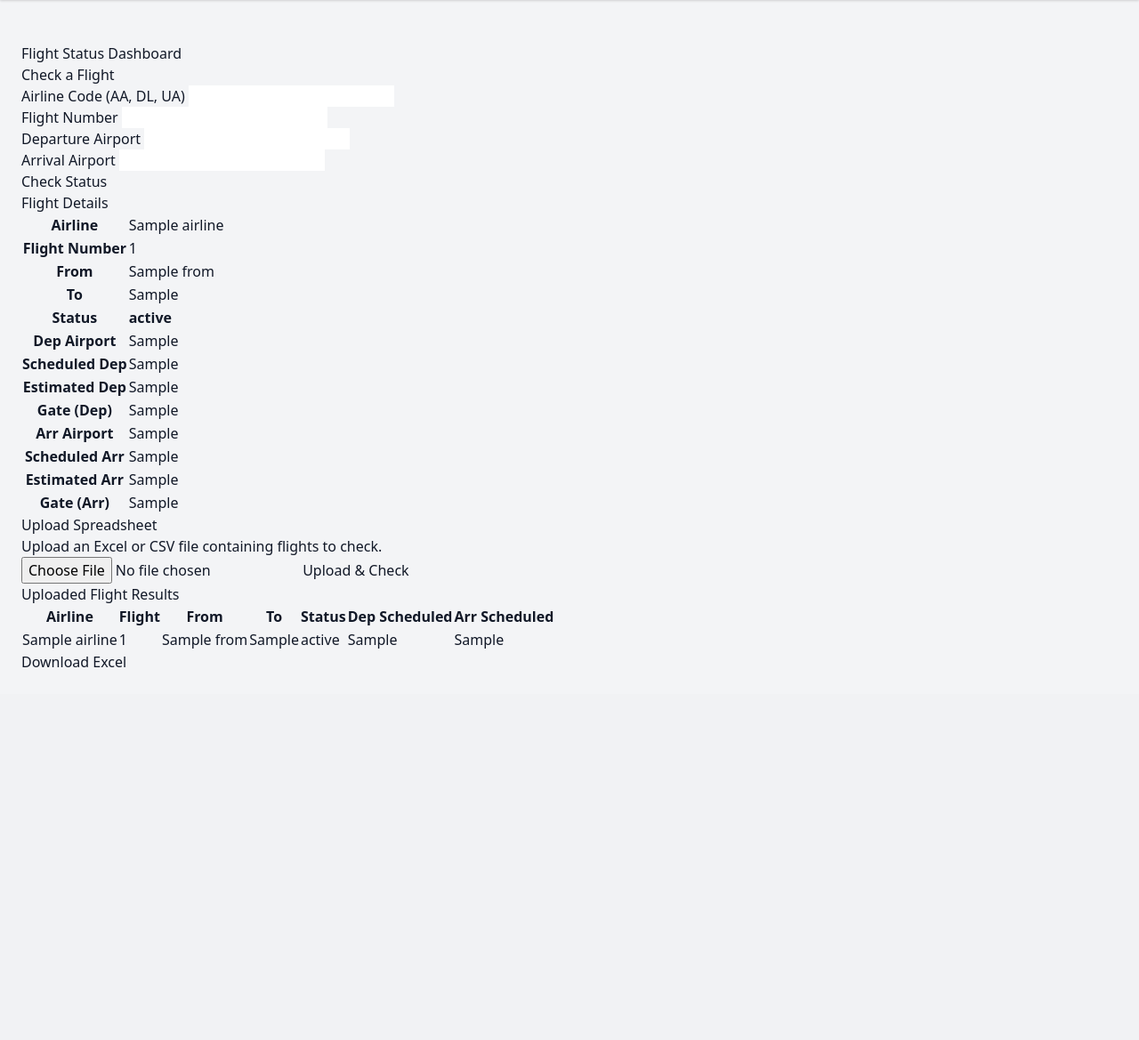
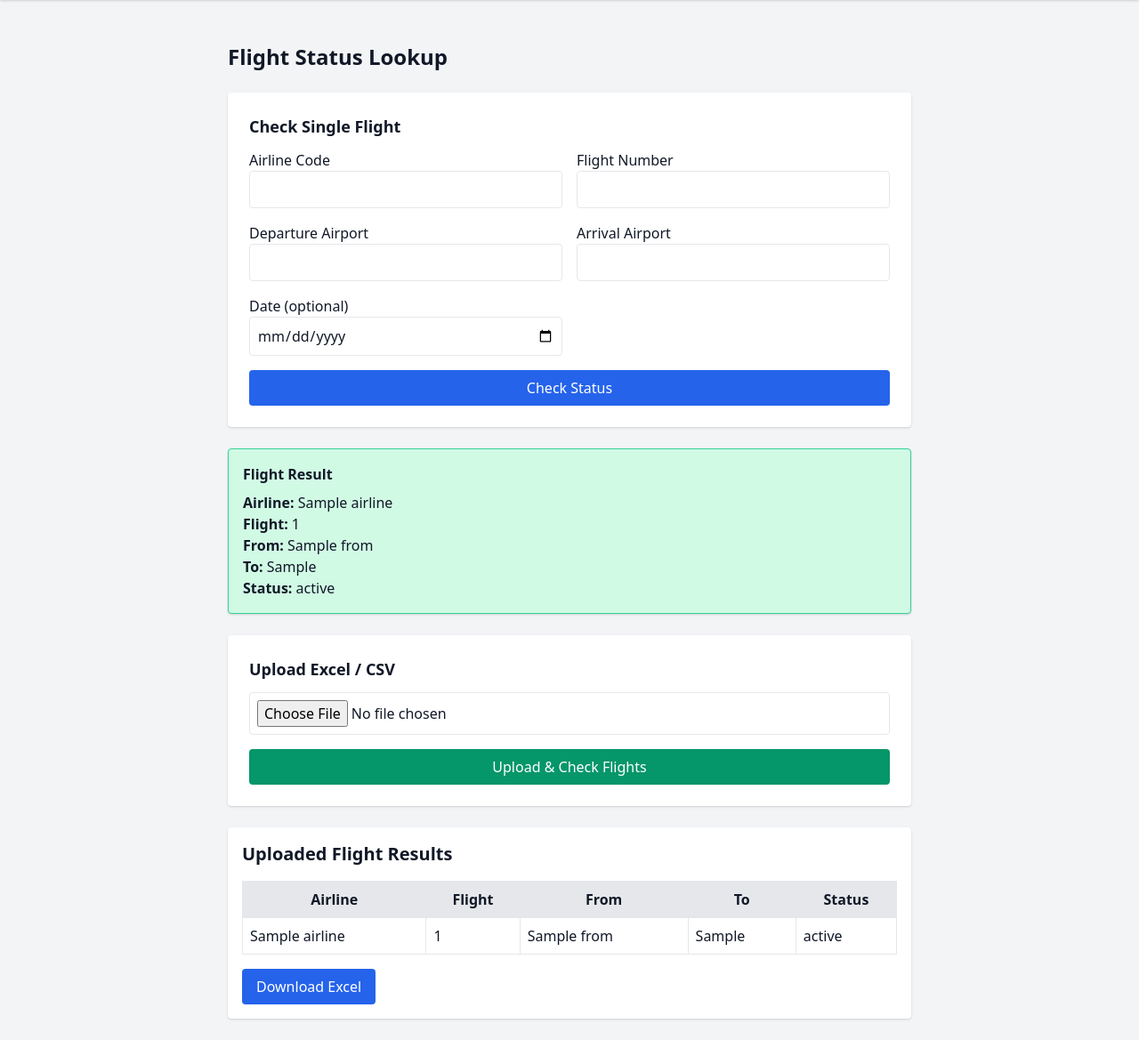
Before and after one commit to tripmakur/tripmakur, a Flask app: template templates/flight_status.html in a window 1280 px wide. Shown: the part 64-1233 px from the top of the page at 89% size. Before the commit the page ends 814 px from the top, so only its background shows below. Run offline with Flask 3, Linux system fonts and the light colour scheme; the template is opened without the code that fills it: most values are stand-ins (such as "Sample title", 1, 10 or a date in 2020).

Commit message:
Update flight_status.html

```diff
--- a/templates/flight_status.html
+++ b/templates/flight_status.html
@@ -1,109 +1,113 @@
 {% extends "base.html" %}
 {% block content %}
 
-<h1 class="page-title">Flight Status Dashboard</h1>
+<div class="max-w-3xl mx-auto">
 
-<!-- Manual Flight Lookup -->
-<div class="card">
-    <h2 class="card-title">Check a Flight</h2>
+    <h2 class="text-2xl font-bold mb-6">Flight Status Lookup</h2>
+
+    <!-- MANUAL LOOKUP -->
+    <div class="bg-white p-6 rounded shadow mb-6">
+        <h3 class="text-lg font-semibold mb-3">Check Single Flight</h3>
 
         <form method="POST" action="{{ url_for('flight_status', company=company) }}">
-        <div class="form-row">
+
+            <input type="hidden" name="company" value="{{ company }}">
+
+            <div class="grid grid-cols-2 gap-4">
                 <div>
-                <label class="form-label">Airline Code (AA, DL, UA)</label>
-                <input type="text" name="airline" class="form-input" required>
+                    <label>Airline Code</label>
+                    <input type="text" name="airline" class="w-full border p-2 rounded" required>
                 </div>
+
                 <div>
-                <label class="form-label">Flight Number</label>
-                <input type="text" name="flight_number" class="form-input" required>
+                    <label>Flight Number</label>
+                    <input type="text" name="flight_number" class="w-full border p-2 rounded" required>
+                </div>
+
+                <div>
+                    <label>Departure Airport</label>
+                    <input type="text" name="departure" class="w-full border p-2 rounded" required>
+                </div>
+
+                <div>
+                    <label>Arrival Airport</label>
+                    <input type="text" name="arrival" class="w-full border p-2 rounded" required>
+                </div>
+
+                <div>
+                    <label>Date (optional)</label>
+                    <input type="date" name="flight_date" class="w-full border p-2 rounded">
                 </div>
             </div>
 
-        <div class="form-row">
-            <div>
-                <label class="form-label">Departure Airport</label>
-                <input type="text" name="departure" class="form-input" required>
-            </div>
-            <div>
-                <label class="form-label">Arrival Airport</label>
-                <input type="text" name="arrival" class="form-input" required>
-            </div>
-        </div>
-
-        <button type="submit" class="btn-primary">Check Status</button>
+            <button class="bg-blue-600 text-white px-4 py-2 rounded mt-4 w-full">
+                Check Status
+            </button>
         </form>
     </div>
 
-<!-- Manual Results -->
+    <!-- RESULT -->
     {% if flight_info %}
-<div class="card">
-    <h2 class="card-title">Flight Details</h2>
-
-    <table class="results-table">
-        <tr><th>Airline</th><td>{{ flight_info.Airline }}</td></tr>
-        <tr><th>Flight Number</th><td>{{ flight_info.FlightNumber }}</td></tr>
-        <tr><th>From</th><td>{{ flight_info.From }}</td></tr>
-        <tr><th>To</th><td>{{ flight_info.To }}</td></tr>
-        <tr><th>Status</th><td><strong>{{ flight_info.Status }}</strong></td></tr>
-
-        <tr><th>Dep Airport</th><td>{{ flight_info.DepAirport }}</td></tr>
-        <tr><th>Scheduled Dep</th><td>{{ flight_info.DepScheduled }}</td></tr>
-        <tr><th>Estimated Dep</th><td>{{ flight_info.DepEstimated }}</td></tr>
-        <tr><th>Gate (Dep)</th><td>{{ flight_info.DepTerminalGate }}</td></tr>
-
-        <tr><th>Arr Airport</th><td>{{ flight_info.ArrAirport }}</td></tr>
-        <tr><th>Scheduled Arr</th><td>{{ flight_info.ArrScheduled }}</td></tr>
-        <tr><th>Estimated Arr</th><td>{{ flight_info.ArrEstimated }}</td></tr>
-        <tr><th>Gate (Arr)</th><td>{{ flight_info.ArrTerminalGate }}</td></tr>
-    </table>
+    <div class="bg-green-100 border border-green-400 p-4 rounded shadow mb-6">
+        <h3 class="font-bold mb-2">Flight Result</h3>
+        <p><strong>Airline:</strong> {{ flight_info.Airline }}</p>
+        <p><strong>Flight:</strong> {{ flight_info.FlightNumber }}</p>
+        <p><strong>From:</strong> {{ flight_info.From }}</p>
+        <p><strong>To:</strong> {{ flight_info.To }}</p>
+        <p><strong>Status:</strong> {{ flight_info.Status }}</p>
     </div>
     {% endif %}
 
-<!-- Upload Excel -->
-<div class="card">
-    <h2 class="card-title">Upload Spreadsheet</h2>
-    <p class="card-text">Upload an Excel or CSV file containing flights to check.</p>
+    <!-- FILE UPLOAD -->
+    <div class="bg-white p-6 rounded shadow mb-6">
+        <h3 class="text-lg font-semibold mb-3">Upload Excel / CSV</h3>
 
-    <form method="POST" action="{{ url_for('upload_file', company=company) }}" enctype="multipart/form-data">
-        <input type="file" name="file" class="form-input" required>
-        <button type="submit" class="btn-secondary">Upload & Check</button>
+        <form method="POST" action="{{ url_for('upload_file') }}" enctype="multipart/form-data">
+            <input type="hidden" name="company" value="{{ company }}">
+
+            <input type="file" name="file" class="w-full border p-2 rounded mb-4" required>
+
+            <button class="bg-green-600 text-white px-4 py-2 rounded w-full">
+                Upload & Check Flights
+            </button>
         </form>
     </div>
 
-<!-- Upload Results Table -->
     {% if uploaded_results %}
-<div class="card">
-    <h2 class="card-title">Uploaded Flight Results</h2>
+    <div class="bg-white shadow p-4 rounded">
 
-    <table class="data-table">
-        <thead>
+        <h3 class="text-xl font-bold mb-4">Uploaded Flight Results</h3>
+
+        <table class="w-full table-auto border">
+            <thead class="bg-gray-200">
                 <tr>
-                <th>Airline</th>
-                <th>Flight</th>
-                <th>From</th>
-                <th>To</th>
-                <th>Status</th>
-                <th>Dep Scheduled</th>
-                <th>Arr Scheduled</th>
+                    <th class="border p-2">Airline</th>
+                    <th class="border p-2">Flight</th>
+                    <th class="border p-2">From</th>
+                    <th class="border p-2">To</th>
+                    <th class="border p-2">Status</th>
                 </tr>
             </thead>
             <tbody>
                 {% for row in uploaded_results %}
                 <tr>
-                <td>{{ row.Airline }}</td>
-                <td>{{ row.FlightNumber }}</td>
-                <td>{{ row.From }}</td>
-                <td>{{ row.To }}</td>
-                <td>{{ row.Status }}</td>
-                <td>{{ row.DepScheduled }}</td>
-                <td>{{ row.ArrScheduled }}</td>
+                    <td class="border p-2">{{ row.Airline }}</td>
+                    <td class="border p-2">{{ row.FlightNumber }}</td>
+                    <td class="border p-2">{{ row.From }}</td>
+                    <td class="border p-2">{{ row.To }}</td>
+                    <td class="border p-2">{{ row.Status }}</td>
                 </tr>
                 {% endfor %}
             </tbody>
         </table>
 
-    <a href="{{ url_for('download_excel') }}" class="btn-primary">Download Excel</a>
+        <a href="{{ url_for('download_excel') }}"
+           class="bg-blue-600 text-white px-4 py-2 rounded inline-block mt-4">
+           Download Excel
+        </a>
     </div>
     {% endif %}
 
+</div>
+
 {% endblock %}
```
Lines whose indentation alone changed are shown as unchanged.
